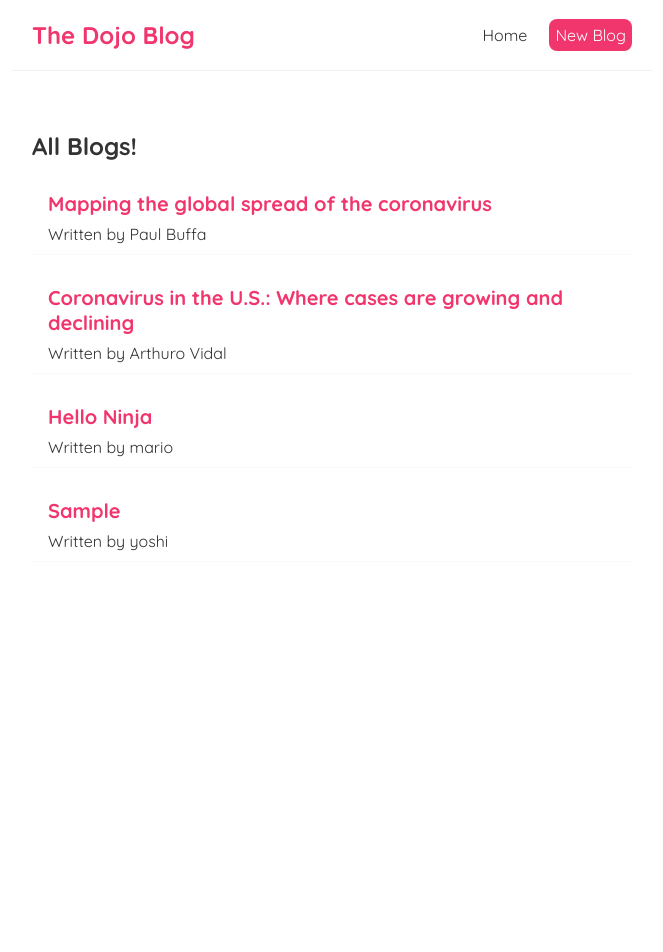
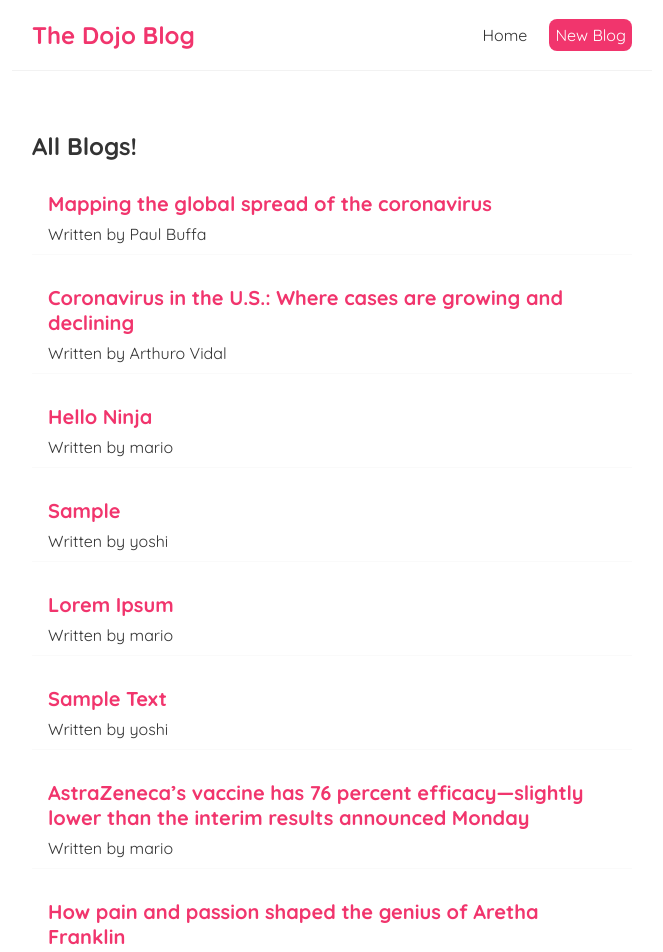
Before and after one commit to samseen/dojo-blog, a React (Create React App) app: page / in a window 1280 px wide. Shown: the top 952 px of the page, without its empty margins (308-971 px from the left). Before the commit the page ends 800 px from the top, so only its background shows below. Built offline with nearby package versions, Linux system fonts and the light colour scheme; data requests are answered from the project's data file; the HTML template or start-up script is replaced by a standard one.

Commit message:
Redirected to the home page upon creating a new blog.

```diff
--- a/data/db.json
+++ b/data/db.json
@@ -23,6 +23,30 @@
       "body": "Lorem text",
       "author": "yoshi",
       "id": 4
+    },
+    {
+      "title": "Lorem Ipsum",
+      "body": "Lorem Ipsum is simply dummy text of the printing and typesetting industry. Lorem Ipsum has been the industry's standard dummy text ever since the 1500s, when an unknown printer took a galley of type and scrambled it to make a type specimen book. It has survived not only five centuries, but also the leap into electronic typesetting, remaining essentially unchanged. It was popularised in the 1960s with the release of Letraset sheets containing Lorem Ipsum passages, and more recently with desktop publishing software like Aldus PageMaker including versions of Lorem Ipsum.",
+      "author": "mario",
+      "id": 5
+    },
+    {
+      "title": "Sample Text",
+      "body": "Lorem Ipsum is simply dummy text of the printing and typesetting industry. Lorem Ipsum has been the industry's standard dummy text ever since the 1500s, when an unknown printer took a galley of type and scrambled it to make a type specimen book. It has survived not only five centuries, but also the leap into electronic typesetting, remaining essentially unchanged. It was popularised in the 1960s with the release of Letraset sheets containing Lorem Ipsum passages, and more recently with desktop publishing software like Aldus PageMaker including versions of Lorem Ipsum.",
+      "author": "yoshi",
+      "id": 6
+    },
+    {
+      "title": "AstraZeneca’s vaccine has 76 percent efficacy—slightly lower than the interim results announced Monday",
+      "body": "After damning accusations from federal health officials, AstraZeneca released results from the primary analysis of the completed U.S. phase three trial showing that its vaccine was 76 percent effective at preventing symptomatic COVID-19. That is 3 percentage points lower than the results announced Monday, which were based on incomplete trial data that only extended until February 17.\n\nThe results were even better in adults 65 years and older; the vaccine had an efficacy of 85 percent. Most important, the vaccine was 100 percent effective at preventing severe COVID-19 and hospitalization and there were no reports of serious side effects, like those reported in Europe during the past month. AstraZeneca vaccinations were briefly halted in several European countries last week after a few people died from a rare blood clotting condition.\n\nAlthough the vaccine is not as effective as the ones from Pfizer/BioNTech and Moderna, it is safe and effective. The results are good news for AstraZeneca. In a highly unusual departure from what is usually a confidential process, the National Institute of Allergy and Infectious Diseases revealed that AstraZeneca had been reprimanded for issuing an overly optimistic press release describing the results of its COVID-19 vaccine trials in the United States.",
+      "author": "mario",
+      "id": 7
+    },
+    {
+      "title": "How pain and passion shaped the genius of Aretha Franklin",
+      "body": "Wearing a crisp white shirt and a black bouffant curled in a flip, Aretha Franklin seemed pensive but confident as she walked into the legendary FAME Recording Studios in Muscle Shoals, Alabama, in January 1967.\n\nFranklin, just 24 years old, proceeded to take control with exceptional poise. She had not yet become a musical and cultural icon. She had not yet become Aretha Franklin, the Queen of Soul.\n\nThat day, she was largely unknown and a mystery. The studio musicians were not sure what to think. The creative tension was as thick as the cigarette smoke. It’s hard to imagine now, but Franklin was desperate for a hit. \n\nShe had spent the previous six years recording a restrained kind of jazz at Columbia Records, without huge success. Now, at Atlantic Records, producer Jerry Wexler wanted to bring out the “church” in Franklin. Musicians from FAME Studios had created a southern rhythm and blues sound that had produced a string of hits, including Wilson Pickett’s “Land of 1,000 Dances” and Percy Sledge’s classic “When a Man Loves a Woman.” ",
+      "author": "yoshi",
+      "id": 8
     }
   ]
 }
--- a/src/Create.js
+++ b/src/Create.js
@@ -1,10 +1,12 @@
 import { useState } from 'react';
+import { useHistory } from 'react-router-dom';
 
 const Create = () => {
     const [title, setTitle] = useState('');
     const [body, setBody] = useState('');
     const [author, setAuthor] = useState('mario');
     const [isPending, setIsPending] = useState(false);
+    const history = useHistory();
 
     const handleSubmit = (e) => {
         e.preventDefault();
@@ -19,7 +21,10 @@ const Create = () => {
         }).then(() => {
             console.log('New blog added');
             setIsPending(false);
+            //history.go(-1);
+            history.push('/');
         })
+
     }
 
     return (
```
